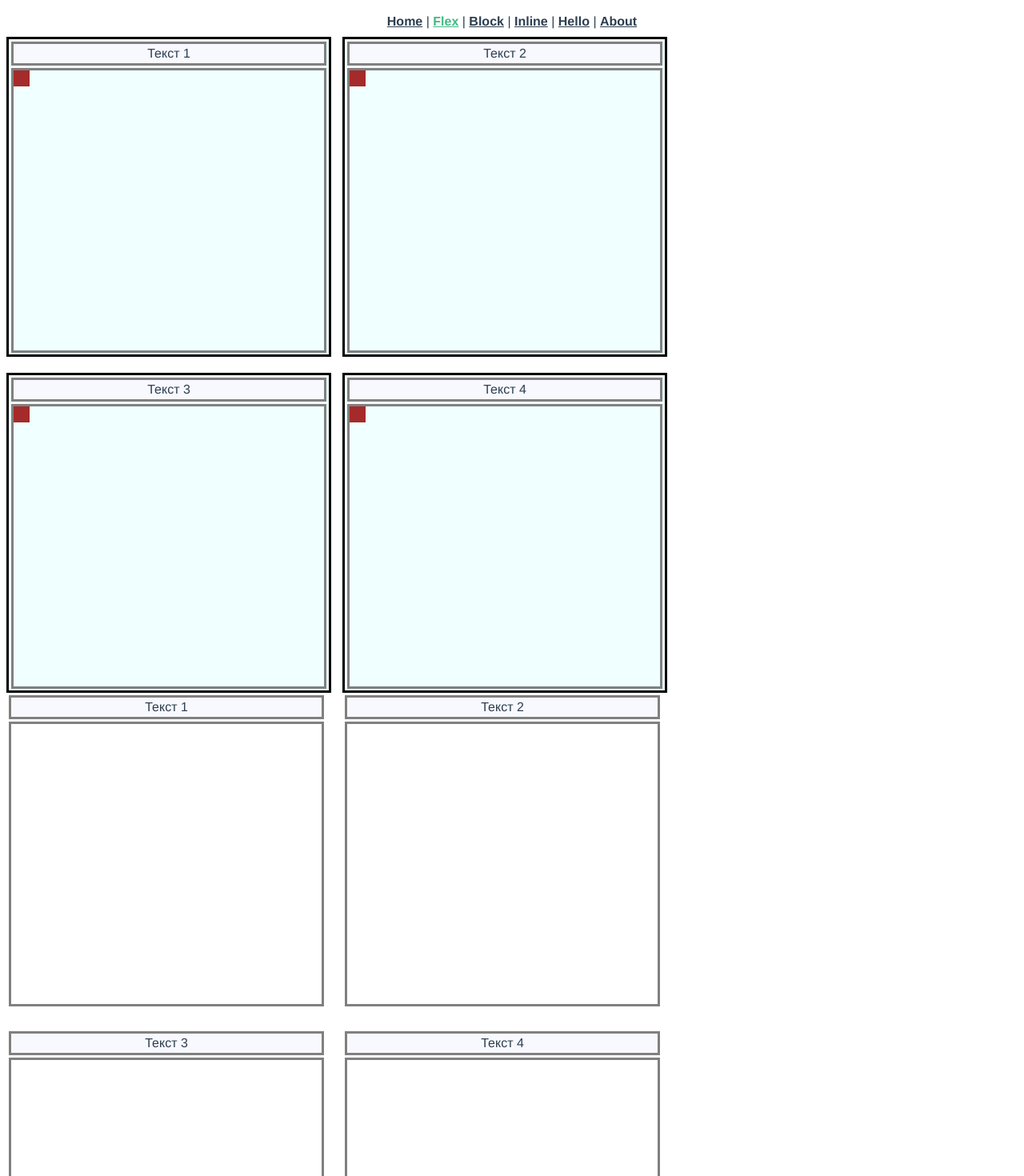
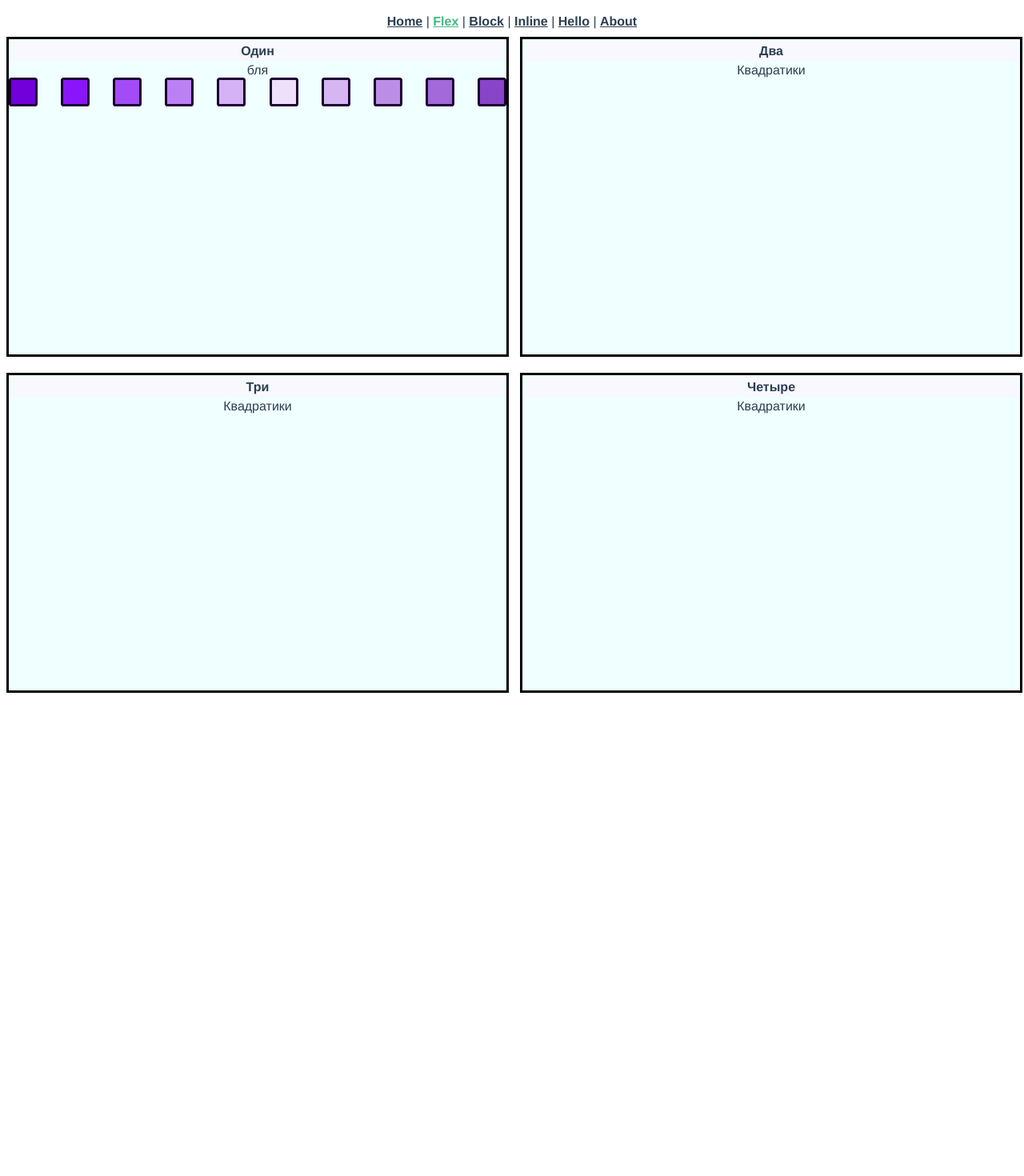
Before and after one commit to Kasimba666/pet_one, a Vue app: page /flex in a window 1280 px wide. Shown: the top 1470 px of the page at 80% size. After the commit the page ends 874 px from the top, so only its background shows below. Built offline with nearby package versions, Linux system fonts and the light colour scheme.

Commit message:
Slot default

```diff
--- a/src/components/common/MyBar.vue
+++ b/src/components/common/MyBar.vue
@@ -1,9 +1,11 @@
 <template>
     <div class="MyBar"
-    :style="{backgroundColor: barbackcolor, borderColor: barbordercolor, height: barheight}">
-        <div class="component-bardescription">{{ bartitle }}</div>
-        <div class="component-barcontent">
-          <div style="width: 20px; height: 20px; background-color: brown"></div>
+    :style="{backgroundColor: barbackcolor, borderColor: barbordercolor}">
+        <div class="bardescription">
+            <slot name="title">Какой-то заголовок</slot>
+        </div>
+        <div class="barcontent">
+            <slot>Квадратики</slot>
         </div>
     </div>
 </template>
@@ -12,7 +14,7 @@
 export default {
     name: "MyBar",
     components: {},
-    props: ['barbackcolor', 'barbordercolor', 'bartitle'],
+    props: ['barbackcolor', 'barbordercolor'],
     data() {
         return {}
     },
@@ -29,19 +31,20 @@ export default {
   width: 100%;
   height: auto;
   border-style: solid;
-  //position: relative;
-  .component-bardescription {
+  position: relative;
+  .bardescription {
      background: ghostwhite;
-     border-style: solid;
-     border-color: grey;
+     //border-style: solid;
+     //border-color: grey;
      padding: 3px;
      margin: 3px 3px 3px;
   }
-  .component-barcontent {
-      border-style: solid;
-      border-color: grey;
+  .barcontent {
       height: 350px;
-      margin: 3px 3px 3px;
+      //border-style: solid;
+      //border-color: grey;
+      //margin: 3px 3px 3px;
+      //position: relative;
   }
 }
 </style>
--- a/src/components/views/FlexResearch.vue
+++ b/src/components/views/FlexResearch.vue
@@ -1,61 +1,90 @@
 <template>
   <div class="FlexResearch">
     <div class="grid">
-      <MyBar
-          barbackcolor='azure'
-          barbordercolor='black'
-          bartitle='Текст 1'>
-      </MyBar>
-      <MyBar
-          barbackcolor='azure'
-          barbordercolor='black'
-          bartitle='Текст 2'>
-      </MyBar>
-      <MyBar
-          barbackcolor='azure'
-          barbordercolor='black'
-          bartitle='Текст 3'>
-      </MyBar>
-      <MyBar
-          barbackcolor='azure'
-          barbordercolor='black'
-          bartitle='Текст 4'>
-      </MyBar>
+        <MyBar barbackcolor='azure' barbordercolor='black'>
+            бля
+
+            <template v-slot:title><b>Один</b></template>
+                <div class="square-container ctr-1">
+                    <div class="square type1" style="background-color: hsl(271,100%,43%)"></div>
+                    <div class="square type1" style="background-color: hsl(271,95%,53%)"></div>
+                    <div class="square type1" style="background-color: hsl(271,90%,63%)"></div>
+                    <div class="square type1" style="background-color: hsl(271,85%,73%)"></div>
+                    <div class="square type1" style="background-color: hsl(271,80%,83%)"></div>
+                    <div class="square type1" style="background-color: hsl(271,75%,93%)"></div>
+                    <div class="square type1" style="background-color: hsl(271,70%,83%)"></div>
+                    <div class="square type1" style="background-color: hsl(271,65%,73%)"></div>
+                    <div class="square type1" style="background-color: hsl(271,60%,63%)"></div>
+                    <div class="square type1" style="background-color: hsl(271,55%,53%)"></div>
                 </div>
 
-    <div class="grid">
-      <div class="bar">
-        <div class="bardescription">Текст 1</div>
-        <div class="barcontent">
+        </MyBar>
+        <MyBar barbackcolor='azure' barbordercolor='black'>
+            <template v-slot:title><b>Два</b></template>
+            <template v-slot:setofsquares>
+                <div class="square-container">
+                    <div class="square type2"  style="background-color: hsl(91,100%,43%)"></div>
+                    <div class="square" style="background-color: hsl(91,95%,53%)"></div>
+                    <div class="square" style="background-color: hsl(91,90%,63%)"></div>
+                    <div class="square" style="background-color: hsl(91,85%,73%)"></div>
+                    <div class="square" style="background-color: hsl(91,80%,83%)"></div>
+                    <div class="square" style="background-color: hsl(91,75%,93%)"></div>
+                    <div class="square" style="background-color: hsl(91,70%,83%)"></div>
+                    <div class="square" style="background-color: hsl(91,65%,73%)"></div>
+                    <div class="square" style="background-color: hsl(91,60%,63%)"></div>
+                    <div class="square" style="background-color: hsl(91,55%,53%)"></div>
                 </div>
+            </template>
+        </MyBar>
+
+        <MyBar barbackcolor='azure' barbordercolor='black'>
+            <template v-slot:title><b>Три</b></template>
+            <template v-slot:setofsquares>
+                <div class="square-container">
+                    <div class="square type3" style="background-color: hsl(151,100%,43%)"></div>
+                    <div class="square" style="background-color: hsl(151,95%,53%)"></div>
+                    <div class="square" style="background-color: hsl(151,90%,63%)"></div>
+                    <div class="square" style="background-color: hsl(151,85%,73%)"></div>
+                    <div class="square" style="background-color: hsl(151,80%,83%)"></div>
+                    <div class="square" style="background-color: hsl(151,75%,93%)"></div>
+                    <div class="square" style="background-color: hsl(151,70%,83%)"></div>
+                    <div class="square" style="background-color: hsl(151,65%,73%)"></div>
+                    <div class="square" style="background-color: hsl(151,60%,63%)"></div>
+                    <div class="square" style="background-color: hsl(151,55%,53%)"></div>
                 </div>
-      <div class="bar">
-        <div class="bardescription">Текст 2</div>
-        <div class="barcontent">
+            </template>
+        </MyBar>
+
+        <MyBar barbackcolor='azure' barbordercolor='black'>
+            <template v-slot:title><b>Четыре</b></template>
+            <template v-slot:setofsquares>
+                <div class="square-container">
+                    <div class="square type4" style="background-color: hsl(331,100%,43%)"></div>
+                    <div class="square" style="background-color: hsl(331,95%,53%)"></div>
+                    <div class="square" style="background-color: hsl(331,90%,63%)"></div>
+                    <div class="square" style="background-color: hsl(331,85%,73%)"></div>
+                    <div class="square" style="background-color: hsl(331,80%,83%)"></div>
+                    <div class="square" style="background-color: hsl(331,75%,93%)"></div>
+                    <div class="square" style="background-color: hsl(331,70%,83%)"></div>
+                    <div class="square" style="background-color: hsl(331,65%,73%)"></div>
+                    <div class="square" style="background-color: hsl(331,60%,63%)"></div>
+                    <div class="square" style="background-color: hsl(331,55%,53%)"></div>
                 </div>
-      </div>
-      <div class="bar">
-        <div class="bardescription">Текст 3</div>
-        <div class="barcontent">
-        </div>
-      </div>
-      <div class="bar">
-        <div class="bardescription">Текст 4</div>
-        <div class="barcontent">
-        </div>
-      </div>
+            </template>
+        </MyBar>
+
     </div>
 
+<!--      <div style="width: 20px; height: 20px; background-color: brown"></div>-->
   </div>
 </template>
 
 <script>
 import MyBar from "@/components/common/MyBar.vue";
-import MyCircle from "@/components/common/MyCircle.vue";
 
 export default {
     name: "FlexResearch",
-    components: {MyCircle, MyBar},
+    components: {MyBar},
     props: [],
     data() {
         return {}
@@ -73,24 +102,49 @@ export default {
   width: 100%;
   .grid {
     display: grid;
-    grid-template-columns: 400px 400px;
+    grid-template-columns: 1fr 1fr;
     column-gap: 20px;
     grid-template-rows: 400px 400px;
     row-gap: 20px;
+  }
+  .square-container {
+      width: 100%;
+      height: 100%;
+      //border-style: solid;
+      //border-color: gray;
+      //border-radius: 10px;
+      //margin: 3px 3px 3px;
 
-    .bardescription {
-      background: ghostwhite;
+  }
+  .ctr-1 {
+      display: flex;
+      flex-flow: row nowrap;
+      justify-content: center;
+      justify-content: space-between;
+  }
+  .square {
+      width: 30px;
+      height: 30px;
       border-style: solid;
-      border-color: grey;
-      padding: 3px;
-      margin: 3px 3px 3px;
+      //border-color: black;
+      border-radius: 10%;
+
+      &.type1 {
+          border-color: hsl(271,100%,10%);
       }
-    .barcontent {
-      border-style: solid;
-      border-color: grey;
-      height: 350px;
-      margin: 3px 3px 3px;
+
+      &.type2 {
+          border-color: green;
+      }
+
+      &.type3 {
+          border-color: blue;
+      }
+
+      &.type4 {
+          border-color: black;
       }
   }
+
 }
 </style>
```
Lines whose indentation alone changed are shown as unchanged.
